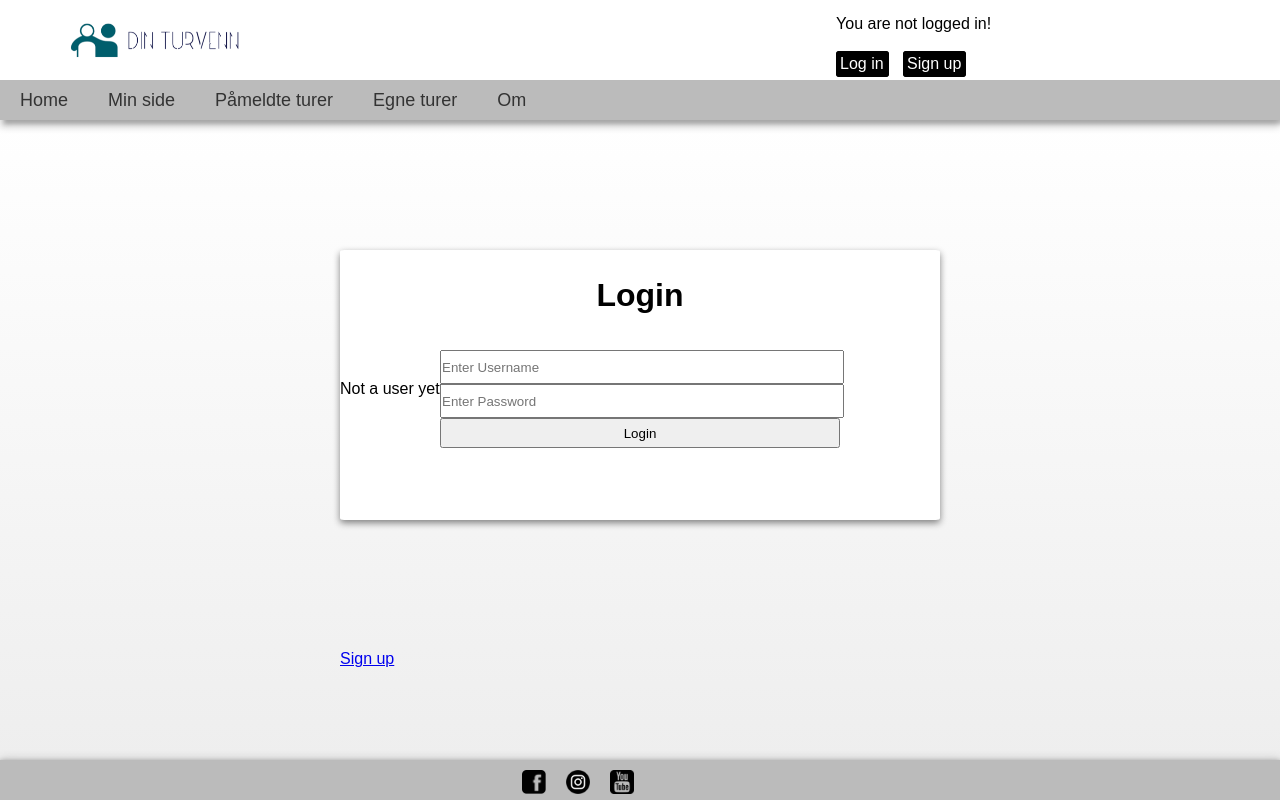
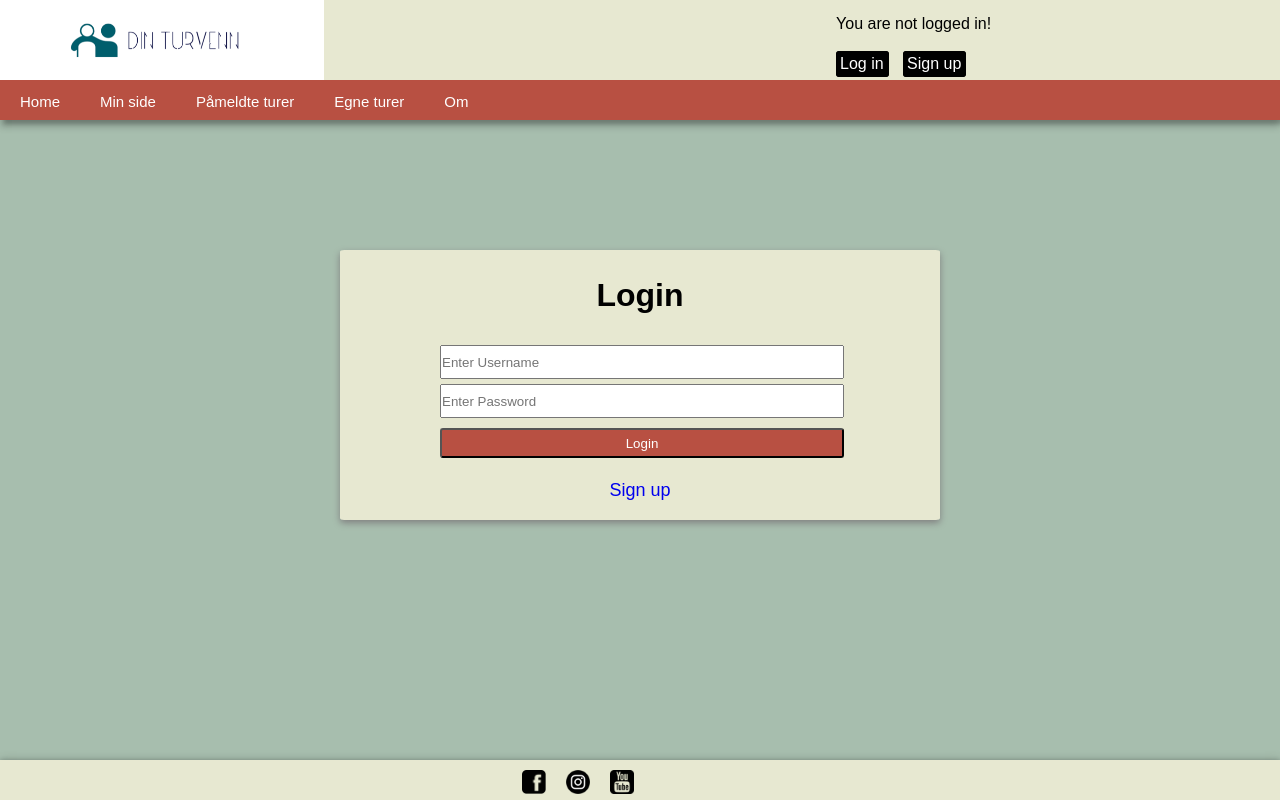
Before and after one commit to axelegkor/Turapp, a Django app: page /login/ in a window 1280 px wide. Run offline with Django 4.2, Linux system fonts and the light colour scheme.

Commit message:
Fikset mer CSS og farger, mm.
Co-authored by: Eirin Sudbø Sivertsen eirinssi@stud.ntnu.no

```diff
--- a/turapp/base/templates/base/login.html
+++ b/turapp/base/templates/base/login.html
@@ -16,15 +16,15 @@
             <label></label>
             <input type="password" name="password" placeholder="Enter Password"/>
 
-            <input type="submit" value="Login"/>
+            <input type="submit" value="Login" class="loginButton"/>
 
         </form>
 
-    <p>Not a user yet?</p>
-    <a href="{% url 'register' %}">Sign up</a>
+<!--     <p>Not a user yet?</p> -->
+
 
 </div>
-
+<a href="{% url 'register' %}" id="signUpLink">Sign up</a>
 
 
 {% endblock content %}
--- a/turapp/base/templates/base/register.html
+++ b/turapp/base/templates/base/register.html
@@ -5,10 +5,10 @@
     <form method="POST" action="">
         {% csrf_token %}
         {{form.as_p}}
-        <input type="submit" value="Register" />
+        <input type="submit" value="Register" class="loginButton"/>
 
     </form>
-    <p>Already signed up?</p>
-    <a href="{% url 'login' %}">Log in</a>
+    <p id="regBottomP">Already signed up?</p>
+    <a href="{% url 'login' %}" id="regBottomA">Log in</a>
 </div>
 {% endblock content %}
--- a/turapp/static/css/main.css
+++ b/turapp/static/css/main.css
@@ -16,9 +16,13 @@ body {
     margin: 0;
 }
 
+a:visited {
+    color: black;
+}
+
 .navbar {
     overflow:hidden;
-    background-color: #BBBBBB;
+    background-color: #B85042;
     /*position: fixed; */
     display: flex;
     top: 0;
@@ -29,23 +33,22 @@ body {
 .navbar a {
     float: left;
     display: block;
-    color: #333333;
-    text-align: top center;
-    padding: 10px 20px;
+    color: white;
+    text-align: center;
+    padding: 13px 20px;
     text-decoration: none;
-    font-size: 18px;
+    font-size: 15px;
     transition-duration: 0.5s;
     height: 100%;
 }
 
 .navbar a:hover {
-    background: #f1f1f1;
-    color: black;
+    background-color: #e37162;
 }
 
 /*header styling*/
 header {
-    background-color: white;
+    background-color: #E7E8D1;
     width: 100%;
     top: 0%;
     height: 10%;
@@ -79,7 +82,7 @@ header {
 }
 
 .headergrid3 a:hover {
-    background-color: blue;
+    background-color: #B85042;
 }
 
 
@@ -100,8 +103,9 @@ nav {
 /*main content styling*/
 
 main {
-    background: rgb(2,0,36);
-    background: linear-gradient(180deg, rgba(2,0,36,1) 0%, rgba(255,255,255,0.8267682072829132) 0%, #EEEEEE 100%);
+    /* background: rgb(2,0,36);
+    background: linear-gradient(180deg, rgba(2,0,36,1) 0%, rgba(255,255,255,0.8267682072829132) 0%, #EEEEEE 100%); */
+    background-color: #A7BEAE;
     padding: 0px;
     height: 80%;
     overflow: hidden;
@@ -125,7 +129,7 @@ main {
     border: solid 1px rgb(117, 117, 117);
     transition: box-shadow 0.4s ease-in-out;
     border-radius: 10px;
-    background-color: white;
+    background-color: #E7E8D1;
 }
 
 .main-display p:hover {
@@ -153,7 +157,7 @@ main {
     border: solid 1px rgb(117, 117, 117);
     box-shadow: 0 4px 8px 0 rgba(0, 0, 0, 0.2), 0 6px 20px 0 rgba(0, 0, 0, 0.19);
     border-radius: 10px;
-    background-color: white;
+    background-color: #E7E8D1;
 }
 
 /*description styling*/
@@ -176,7 +180,7 @@ main {
     border: solid 1px rgb(117, 117, 117);
     box-shadow: 0 4px 8px 0 rgba(0, 0, 0, 0.2), 0 6px 20px 0 rgba(0, 0, 0, 0.19);
     border-radius: 10px;
-    background-color: white;
+    background-color: #E7E8D1,;
 }
 
 
@@ -200,7 +204,7 @@ main {
     border: solid 1px rgb(117, 117, 117);
     box-shadow: 0 4px 8px 0 rgba(0, 0, 0, 0.2), 0 6px 20px 0 rgba(0, 0, 0, 0.19);
     border-radius: 10px;
-    background-color: white;
+    background-color: #E7E8D1;
 }
 /*enrolled styling*/
 
@@ -222,14 +226,14 @@ main {
     border: solid 1px rgb(117, 117, 117);
     box-shadow: 0 4px 8px 0 rgba(0, 0, 0, 0.2), 0 6px 20px 0 rgba(0, 0, 0, 0.19);
     border-radius: 10px;
-    background-color: white;
+    background-color: #E7E8D1;
 }
 /*footer styling*/
 
 footer {
     box-shadow: 0 0px 4px 0 rgba(0, 0, 0, 0.2), 0 0px 10px 0 rgba(0, 0, 0, 0.19);
     height: 5%;
-    background-color:#BBBBBB;
+    background-color:#E7E8D1;
     display: flex;
     flex-direction: row;
     align-content: center;
@@ -252,7 +256,7 @@ footer {
     top: 250px;
     left: 50%;
     margin-left: -300px;
-    background-color: white;
+    background-color: #E7E8D1;
     width: 600px;
     height: 270px;
     border-radius: 0.7%;
@@ -265,7 +269,7 @@ footer {
     position: relative;
     margin: auto;
     text-align: center;
-    height: 100px;
+    height: 90px;
     top: 10%;
 
 }
@@ -287,8 +291,41 @@ footer {
 }
 
 #loginForm label, input {
+    margin-top: 5px;
     height: 100%;
     width: 100%;
+}
+
+.loginButton {
+    background-color: #B85042;
+    color: white;
+    border-radius: 3px;
+    margin-top: 10px;
+    width: 101%;
+    transition-duration: 0.2s;
+}
+
+.loginButton:hover {
+    background-color: #e37162;
+    cursor: pointer;
+}
+
+#signUpLink {
+    position: absolute;
+    text-decoration: none;
+    text-align: center;
+    top: 480px;
+    left: 50%;
+    margin-left: -300px;
+    width: 600px;
+    font-size: 18px;
+    height: max-content;
+    z-index: 10;
+    transition-duration: 0.2s;
+}
+
+#signUpLink:hover {
+    color: white;
 }
 
 .register {
@@ -301,8 +338,12 @@ footer {
     overflow-x: auto;
 }
 .register p {
-    margin-top: 40px;
+    margin-top: 20px;
     height: min-content;
+}
+
+#regBottomA {
+    margin-top: 14px;
 }
 
 .register p input, .register input{
--- a/turapp/templates/main.html
+++ b/turapp/templates/main.html
@@ -31,8 +31,8 @@
                     <div class="notloggedin">
                         <p>You are not logged in!</p>
 
-                        <a class=" " href="{% url 'login'%}">Log in</a>
-                        <a class=" " href="{% url 'register'%}">Sign up</a>
+                        <a href="{% url 'login'%}">Log in</a>
+                        <a href="{% url 'register'%}">Sign up</a>
                     </div>
                 {% endif %}
             </div>
```
